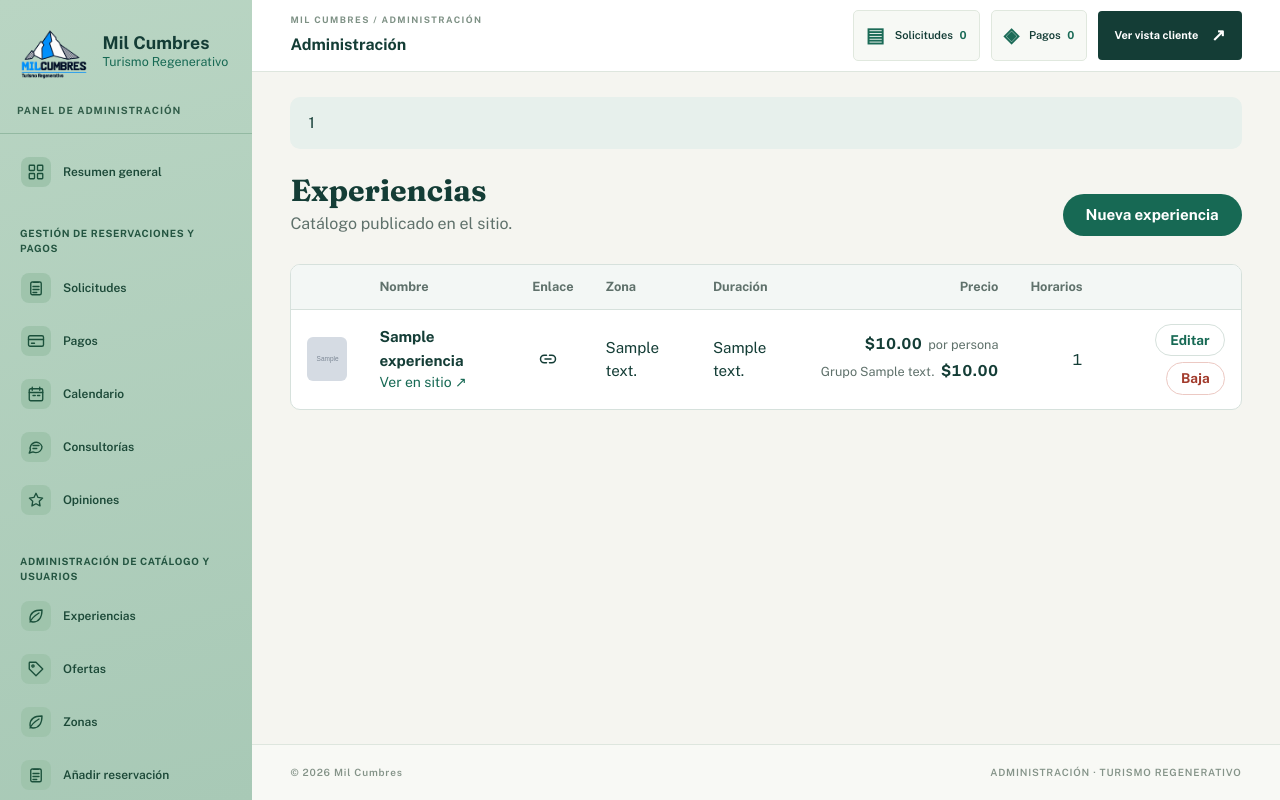
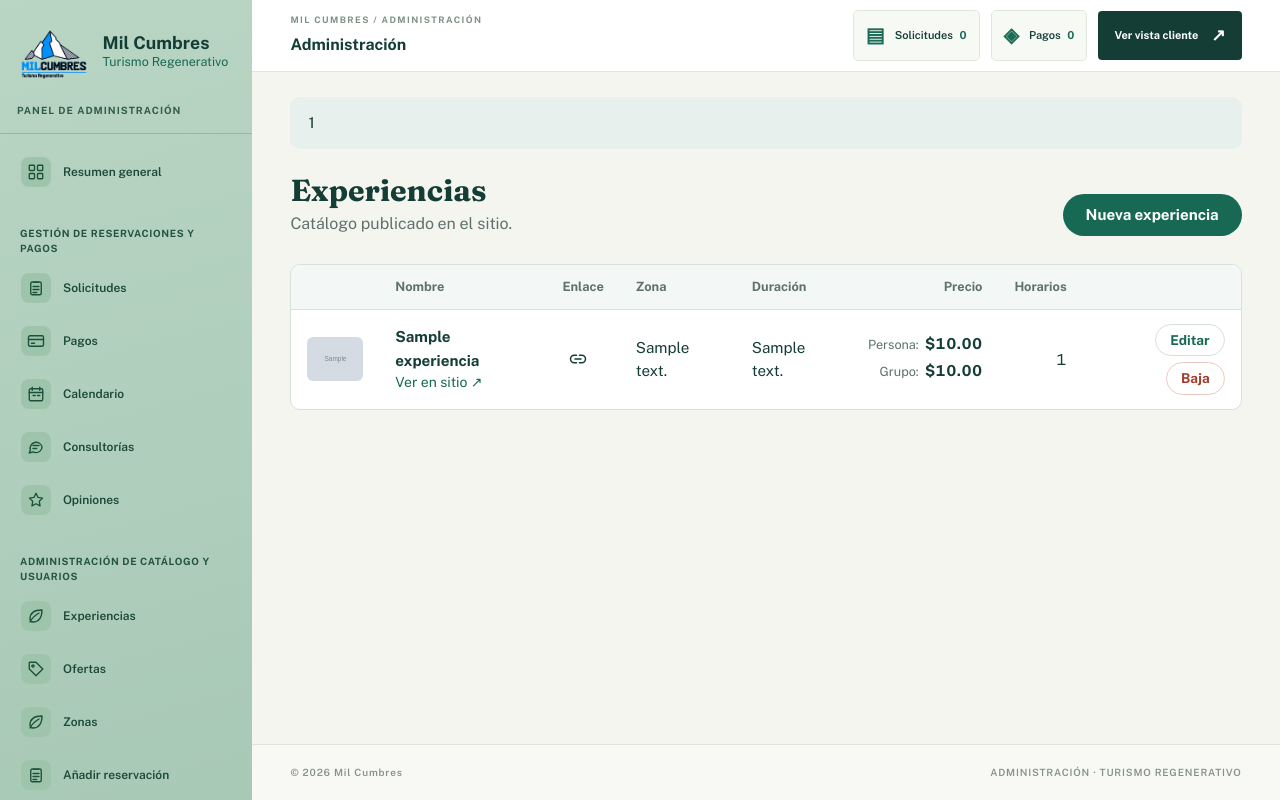
Before and after one commit to LizFabila/Mil-Cumbres, a Laravel app: template resources/views/Dashboard/experiencias/index.blade.php in a window 1280 px wide. Run offline with Laravel 12, Linux system fonts and the light colour scheme; the visitor is signed in with stand-in values (Sample User, id 1); data comes from the database, SQL or seed files in the repository; tables that the repository leaves empty hold one stand-in row (values such as "Sample post"); the template is opened without the code that fills it: most values are stand-ins (such as "Sample title", 1, 10 or a date in 2020); grey boxes marked "Sample" are stand-in pictures; data that the repository does not hold is empty.

Commit message:
Catálogo admin: precios en formato corto Persona y Grupo

```diff
--- a/resources/views/Dashboard/experiencias/index.blade.php
+++ b/resources/views/Dashboard/experiencias/index.blade.php
@@ -43,13 +43,13 @@
                 <td class="num" style="white-space: nowrap;">
                     @if ((float) $exp->precio > 0)
                         <div style="display: flex; justify-content: flex-end; gap: 6px; align-items: baseline; margin-bottom: 4px;">
+                            <small class="texto-suave">Persona:</small>
                             <strong>${{ number_format($exp->precio, 2) }}</strong>
-                            <small class="texto-suave">por persona</small>
                         </div>
                     @endif
                     @foreach ($exp->grupos as $grupo)
                         <div style="display: flex; justify-content: flex-end; gap: 6px; align-items: baseline; margin-bottom: 4px;">
-                            <small class="texto-suave">Grupo {{ $grupo->rangoTexto() }}</small>
+                            <small class="texto-suave">Grupo:</small>
                             <strong>${{ number_format($grupo->precio, 2) }}</strong>
                         </div>
                     @endforeach
```
